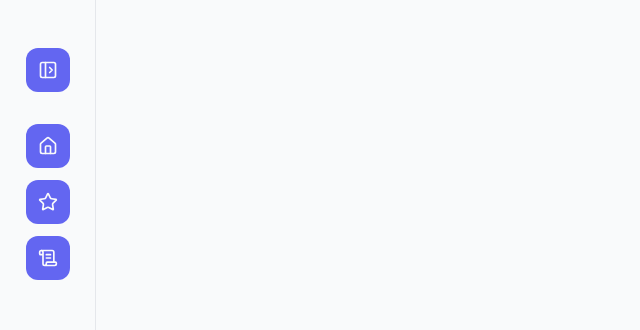
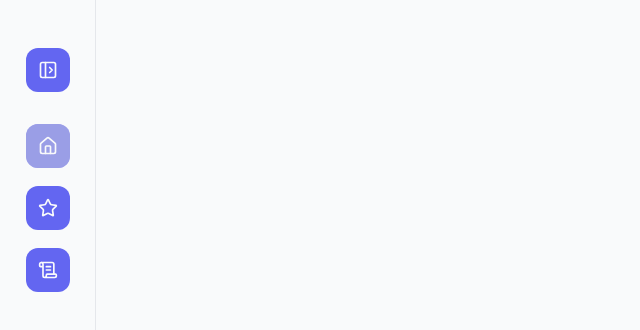
Before and after one commit to davidkupyn/ui, a SvelteKit app: page /sidebar in a window 1280 px wide. Shown: the top 330 px of the page, without its empty margins (0-640 px from the left). Built offline with nearby package versions, Linux system fonts and the light colour scheme; a web font is replaced by a local one.

Commit message:
sidebar beta complete

```diff
--- a/src/routes/sidebar/+page.svelte
+++ b/src/routes/sidebar/+page.svelte
@@ -1,18 +1,36 @@
 <script>
-	import { scale, fade, fly } from 'svelte/transition';
+	import { scale, fly, crossfade } from 'svelte/transition';
 	import { Home, ScrollText, SidebarClose, SidebarOpen, Star } from 'lucide-svelte';
+	import { cubicOut } from 'svelte/easing';
 
 	let expanded = false;
+
+	let items = [
+		{
+			icon: Home,
+			label: 'Home'
+		},
+		{
+			icon: Star,
+			label: 'Preview'
+		},
+		{
+			icon: ScrollText,
+			label: 'Documentation'
+		}
+	];
+	const [send, receive] = crossfade({});
+	let current = 'Home';
 </script>
 
 <div
-	class="h-screen border-r border-subtle transition-all px-[1.6rem] duration-300 w-24 flex flex-col gap-8 py-12 data-[expanded=true]:w-56"
+	class="h-screen border-r border-subtle transition-all px-[1.6rem] w-24 flex flex-col gap-8 py-12 data-[expanded=true]:w-56"
 	data-expanded={expanded}
 >
 	<div class="flex items-center gap-4">
 		{#if expanded}
 			<a
-				in:fly={{ x: -10, duration: 300 }}
+				in:fly|local={{ x: -10, duration: 150 }}
 				href="/"
 				on:click|stopPropagation
 				aria-label="Go to home page"
@@ -23,11 +41,11 @@
 		{/if}
 		<button on:click={() => (expanded = !expanded)} class="btn btn-ghost p-3 h-fit w-fit ml-auto">
 			{#if expanded}
-				<span in:scale>
+				<span in:scale|local>
 					<SidebarClose size={20} />
 				</span>
 			{:else}
-				<span in:scale>
+				<span in:scale|local>
 					<SidebarOpen size={20} />
 				</span>
 			{/if}
@@ -35,40 +53,40 @@
 	</div>
 	<nav>
 		<ul class="flex flex-col gap-3 items-center">
+			{#each items as item}
 				<li class="w-full">
 					<button
-					on:click|stopPropagation
-					class="btn btn-ghost p-3 h-fit {expanded && 'w-full justify-start'}"
+						on:click={() => (current = item.label)}
+						aria-pressed={current === item.label}
+						class="relative btn btn-text h-11 p-0 {expanded ? 'w-44' : 'w-11'}"
 					>
-					<Home size={20} />
+						<span
+							class="absolute text-sm inset-0 flex {expanded
+								? 'justify-start'
+								: 'justify-center'} items-center gap-3 p-3 z-[2]"
+						>
+							<span>
+								<svelte:component this={item.icon} size={20} />
+							</span>
 
 							{#if expanded}
-						<span in:fly={{ x: -10, duration: 300 }}>Title</span>
+								<span in:fly|local={{ x: -10, duration: 300 }}>{item.label}</span>
+							{/if}
+						</span>
+						{#if current === item.label}
+							<div
+								in:receive|local={{
+									key: 'background',
+									easing: cubicOut,
+									duration: 200
+								}}
+								out:send|local={{ key: 'background', easing: cubicOut, duration: 200 }}
+								class="w-full h-full rounded-xl bg-base-300/50 dark:bg-base-800/50"
+							/>
 						{/if}
 					</button>
 				</li>
-			<li class="w-full">
-				<button
-					on:click|stopPropagation
-					class="btn btn-ghost p-3 h-fit {expanded && 'w-full justify-start'}"
-				>
-					<Star size={20} />
-					{#if expanded}
-						<span in:fly={{ x: -10, duration: 300 }}>Title</span>
-					{/if}
-				</button>
-			</li>
-			<li class="w-full">
-				<button
-					on:click|stopPropagation
-					class="btn btn-ghost p-3 h-fit {expanded && 'w-full justify-start'}"
-				>
-					<ScrollText size={20} />
-					{#if expanded}
-						<span in:fly={{ x: -10, duration: 300 }}>Title</span>
-					{/if}
-				</button>
-			</li>
+			{/each}
 		</ul>
 	</nav>
 </div>
```
Lines whose indentation alone changed are shown as unchanged.
